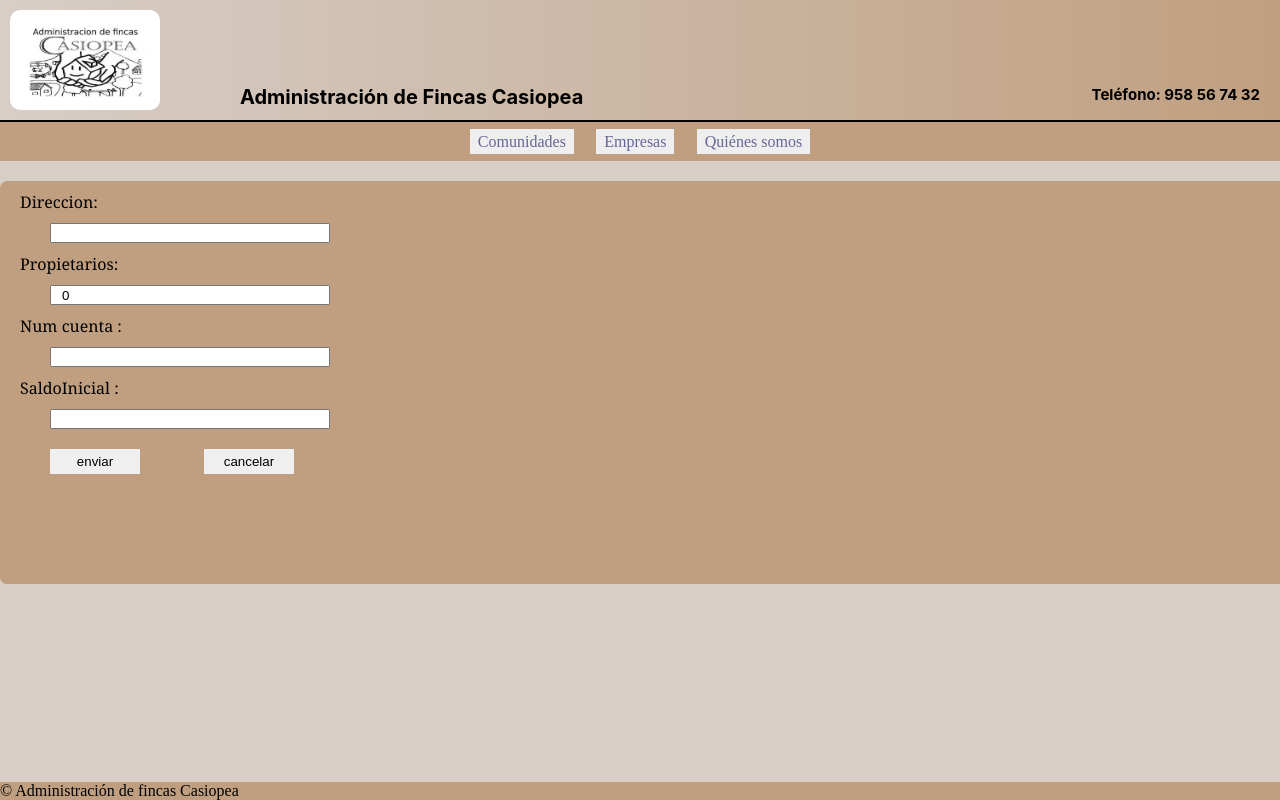
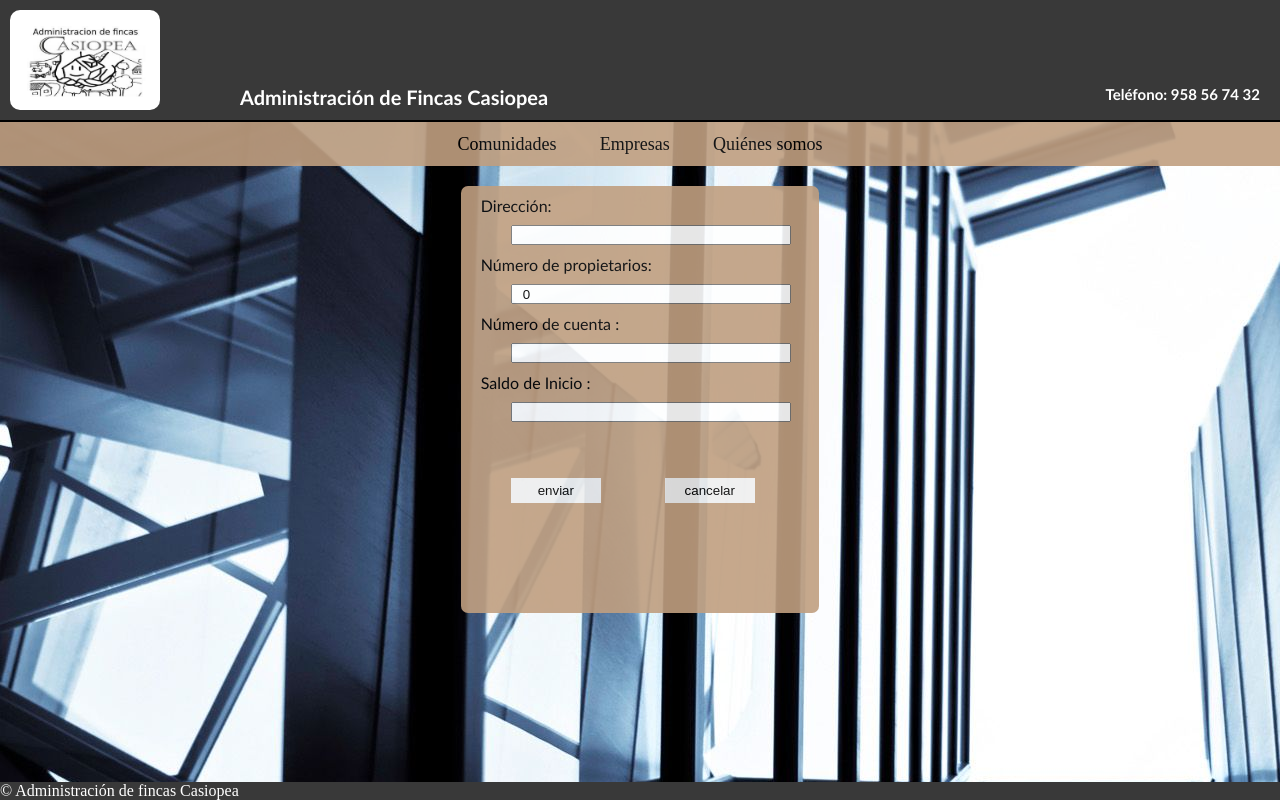
Before and after one commit to miguelpantoja89/AdmFinCasiopea, a PHP site: page /XE/alta.php in a window 1280 px wide; the page is wider, and only the part inside the window is pictured. Run offline with PHP 8.4, Linux system fonts and the light colour scheme.

Commit message:
Retoque solo CSS

```diff
--- a/alta.php
+++ b/alta.php
@@ -47,10 +47,13 @@ if (isset($_SESSION["errores"])){
 
     <form class="alta"ction="accioncomunidad.php" method="POST">
 
-        <p class="textoin">Direccion: </p><input type="text" name="Direccion" value=<?php echo $form["direccion"] ?>>
-        <p class="textoin">Propietarios: </p><input min="1" type="number" name="NumeroPropietarios" value=<?php echo $form["numPropietarios"] ?>>
-        <p class="textoin">Num cuenta :</p><input type="text" name="CuentaCorriente" value=<?php echo $form["cuenta"] ?>>
-        <p class="textoin">SaldoInicial :</p><input type="text" name="SaldoInicial" value=<?php echo $form["saldoInicial"] ?>>
+        <p class="textoin">Dirección: </p><input type="text" name="Direccion" value=<?php echo $form["direccion"] ?>>
+        <p class="textoin">Número de propietarios: </p><input min="1" type="number" name="NumeroPropietarios" value=<?php echo $form["numPropietarios"] ?>>
+        <p class="textoin">Número de  cuenta :</p><input type="text" name="CuentaCorriente" value=<?php echo $form["cuenta"] ?>>
+        <p class="textoin">Saldo de Inicio :</p><input type="text" name="SaldoInicial" value=<?php echo $form["saldoInicial"] ?>>
+        <br>
+        <br>
+        <br>
         <p><input  type="submit" value="enviar"> <input  type="button" value="cancelar" onClick="location.href='inicio.php'"></p>
 
     </form>
--- a/cabecera.php
+++ b/cabecera.php
@@ -1,33 +1,6 @@
 
 <header >
-<style type="text/css">
-       header{
-  background-image: linear-gradient(to right, #d7cec7 , #c09f80);
-  border-bottom: black 2px solid;
-             }
-          img{
-            float:left;
-              margin-top:10px;
-              margin-bottom:10px;
-              margin-left:10px;
-              border-radius:10px;
 
-          width:150px;
-          height:100px;
-          }
-          #texto{
-              padding-top:85px;
-              padding-left: 80px;
-              float:left;
-              font-size: 20px;
-          }
-          #texto2{
-            padding-top:85px;
-            padding-right:20px;
-              float:right;
-              font-size:15px;
-            }
-          </style>
 <div class="te">
         <a href="inicio.php"><img class="imagenes" src="img/casiopea.jpg" alt="logo"></a>
         <p id="texto">Administración de Fincas Casiopea</p>
--- a/inicio.php
+++ b/inicio.php
@@ -44,15 +44,15 @@ $Resultado=$conexion->query($Comando_sql);
                 <div class="caja"><?php echo $Fila["DIRECCION"]; ?>
 
                     <button id="consultar" name="consultar" type="submit" class="editar_fila">
-                    Consultar
+                    <img src="img/info.png" class="editar_fila" alt="informaciñon">
                     </button>
 
                     <button id="editar" name="editar" type="submit" class="editar_fila">
-				    <img src="img/pencil.png" class="editar_fila" alt="Guardar modificación">
+				    <img src="img/pencil.png" class="editar_fila" alt="modificación">
                     </button>
 
                     <button id="borrar" name="borrar" type="submit" class="editar_fila">
-				    <img src="img/trash.png" class="editar_fila" alt="Guardar modificación">
+				    <img src="img/trash.png" class="editar_fila" alt="Borrar ">
 				    </button>
 
 
--- a/style.css
+++ b/style.css
@@ -18,13 +18,15 @@
    flex-wrap: wrap;
    background: #c09f80;
    padding: 0.2%;
+   opacity: 0.9;
    justify-content: center;
 }
 
 .nav_flex a{
    padding: 0.2em 0.5em 0.2em 0.5em;
-   color: #669;
-   background-color: #eeeeee;
+   color: black;
+   font-size: 18px;
+
    border: 0px solid #ccc;
    text-decoration: none;
    margin: 0.3em 0.7em 0.3em 0.7em;
@@ -63,9 +65,6 @@
      padding: 0.2%;
  }
 
- main{
-    background-color:#d7cec7;
- }
 header{
    width: 100%;
    overflow: hidden;
@@ -81,10 +80,11 @@ header{
    text-align: center;
    font-size: 30%;
   font-weight: bold;
-   font-family: -apple-system, BlinkMacSystemFont, 'Segoe UI', Roboto, Oxygen, Ubuntu, Cantarell, 'Open Sans', 'Helvetica Neue', sans-serif;
+   font-family: "Trebuchet MS", Arial, Helvetica, sans-serif;
+   color: white;
 }
 #texto{
-   color: black;
+   color: white;
 }
 .wrapper{
    padding:150px 150px  150px 150px;
@@ -97,6 +97,7 @@ header{
    width: 90%;
    margin: auto;
    background: #c09f80;
+   opacity: 0.9;
    padding: 1%;
    padding-bottom: 1%;
    box-sizing: border-box;
@@ -105,7 +106,8 @@ header{
  }
  .banner{
     width:  100%;
-    background: #c09f80;
+    background: #393939;
+    color: white;
  }
  footer{
     width: 100%;
@@ -114,9 +116,7 @@ header{
     bottom: 0;
  }
  body{
-    background: #d7cec7;
-    background-size: 100vw 100vh;
-    background-attachment: fixed;
+    background-image: url("img/cristal.jpg");
  }
  .boton a{
 
@@ -144,7 +144,8 @@ header{
 
 
 .alta{
-   width: 1370px;
+   width: 28%;
+   opacity: 0.9;
    margin: auto;
    background: #c09f80;
    padding: 10px 20px;
@@ -153,6 +154,7 @@ header{
    margin-top: 20px;
    border-radius: 7px;
 
+
 }
 .alta input{
 
@@ -160,10 +162,11 @@ header{
    height: 20px;
    padding: 0px 10px;
 
+
    margin: 10px 30px;
 }
 .textoin{
-   font-family: Cambria, Cochin, Georgia, Times, 'Times New Roman', serif;
+   font-family: "Trebuchet MS", Arial, Helvetica, sans-serif;
 
 }
 .alta input[type=submit] {
@@ -226,6 +229,33 @@ header{
 }
 
 .enlaces{
-   width: 80%;
+   width: 97%;
    margin: 1em
 }
+
+header{
+   background-color: #393939;
+   border-bottom: black 2px solid;
+              }
+           img{
+             float:left;
+               margin-top:10px;
+               margin-bottom:10px;
+               margin-left:10px;
+               border-radius:10px;
+
+           width:150px;
+           height:100px;
+           }
+           #texto{
+               padding-top:85px;
+               padding-left: 80px;
+               float:left;
+               font-size: 20px;
+           }
+           #texto2{
+             padding-top:85px;
+             padding-right:20px;
+               float:right;
+               font-size:15px;
+             }
```
Also changed, not shown: img/cristal.jpg (added), img/edificio.jpg (added), img/info.png (added).
